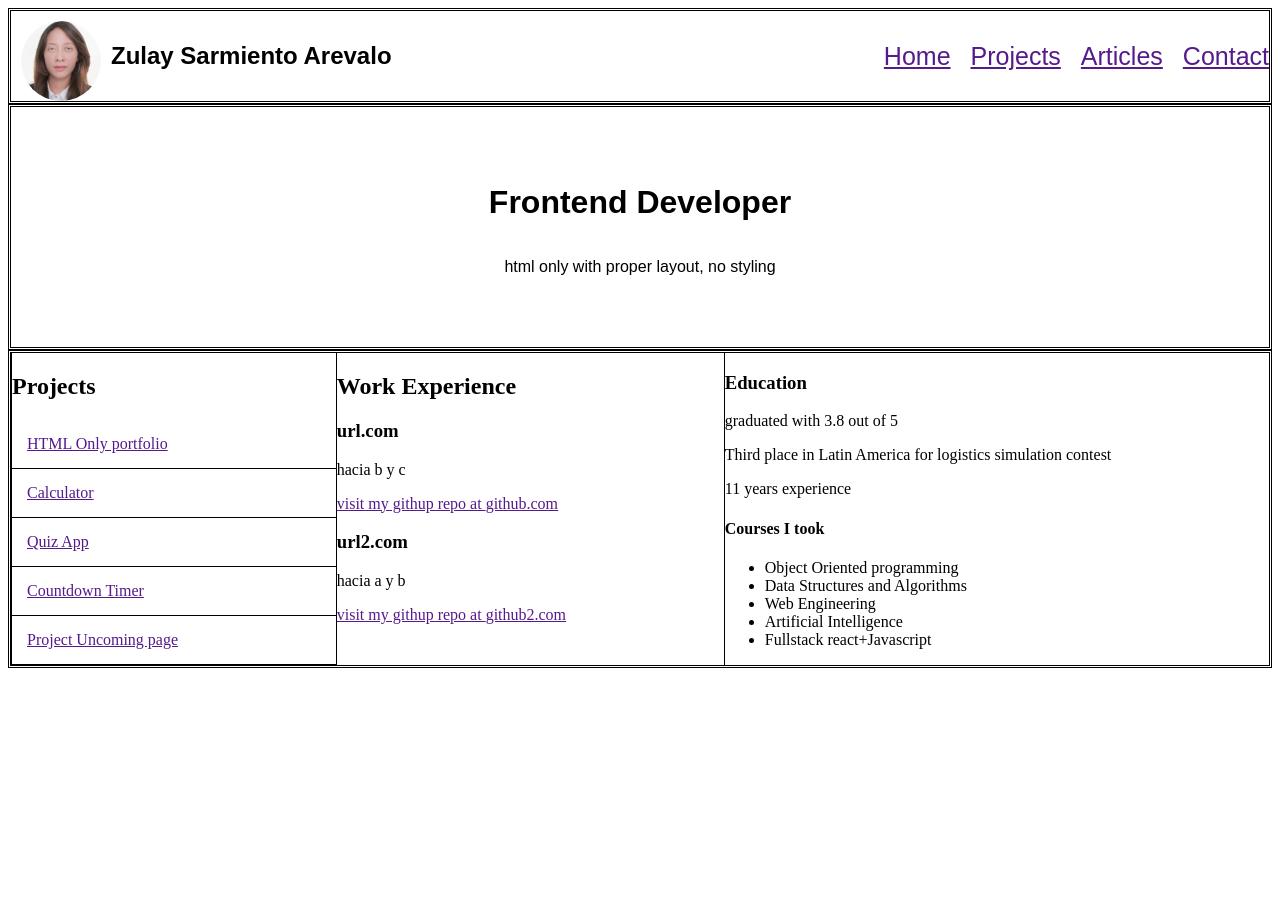
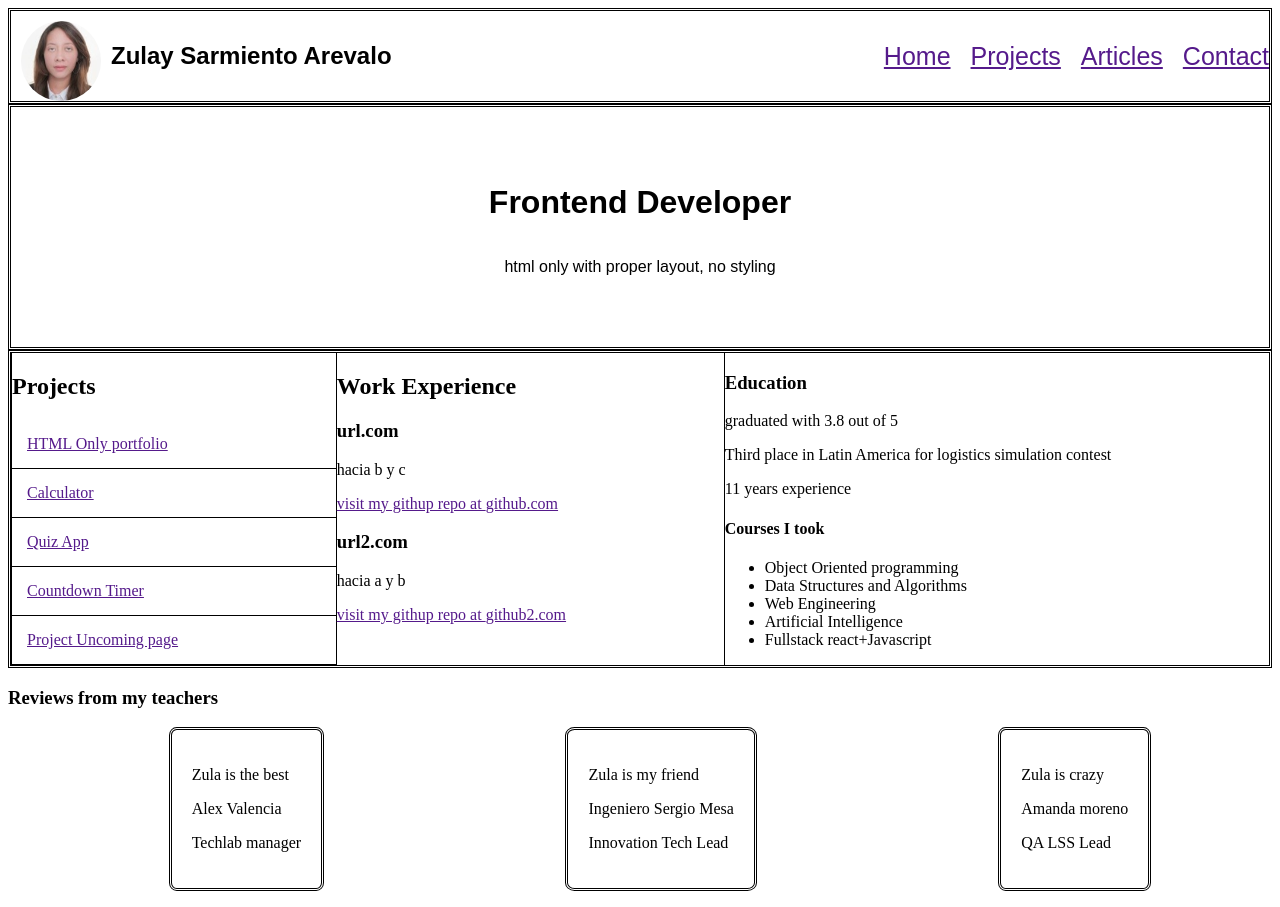
Before and after one commit to zsarmiento/reto, a React (Vite) app: page / in a window 1280 px wide. Before the commit the page ends 800 px from the top, so only its background shows below. Built offline with nearby package versions, Linux system fonts and the light colour scheme.

Commit message:
tercer cambio 23-09-2024

```diff
--- a/src/App.jsx
+++ b/src/App.jsx
@@ -2,6 +2,7 @@ import { useState } from 'react'
 import { Header } from './components/Header'
 import { Rol } from './components/Rol'
 import { AboutMe } from './components/AboutMe'
+import { Reviews } from './components/Reviews'
 function App() {
     return (
 
@@ -9,6 +10,7 @@ function App() {
           <Header />
           <Rol />
           <AboutMe/>
+          <Reviews/>
       </div>
   )
 }
--- a/src/components/Review.jsx
+++ b/src/components/Review.jsx
@@ -1,9 +1,10 @@
 export const Review =(props)=>{
-    console.log("hola mundo")
+  console.log(props.datos.comment);
     return(
         <div>
-
-        <h1>hola mundo</h1>
+            <p>{props.datos.comment}</p>
+            <p>{props.datos.autor}</p>
+            <p>{props.datos.role}</p>
         </div>
     )
 }
--- /dev/null
+++ b/src/components/Reviews.css
@@ -0,0 +1,16 @@
+.generaldiv{
+    display:flex;
+    list-style: none;
+    justify-items: center;
+    display: flex;
+    justify-content: space-around;
+    align-items: top;
+
+
+}
+
+.lireviews{
+    border-radius: 5%;
+    border-style:double;
+    padding: 20px 20px 20px 20px;
+}
--- a/src/components/Reviews.jsx
+++ b/src/components/Reviews.jsx
@@ -1,4 +1,5 @@
 import { Review } from "./Review"
+import './Reviews.css'
 export const Reviews=()=>{
     const data =[
         {
@@ -19,9 +20,13 @@ export const Reviews=()=>{
     ]
 
     return(
-        <div>
-            <Review/>
-
+        <div >
+            <h3>Reviews from my teachers</h3>
+           <ul className="generaldiv">
+           <li className="lireviews"><Review datos={data[0]}/></li>
+           <li className="lireviews"><Review datos={data[1]}/></li>
+            <li className="lireviews"><Review datos={data[2]}/></li>
+            </ul>
         </div>
     )
 }
```
